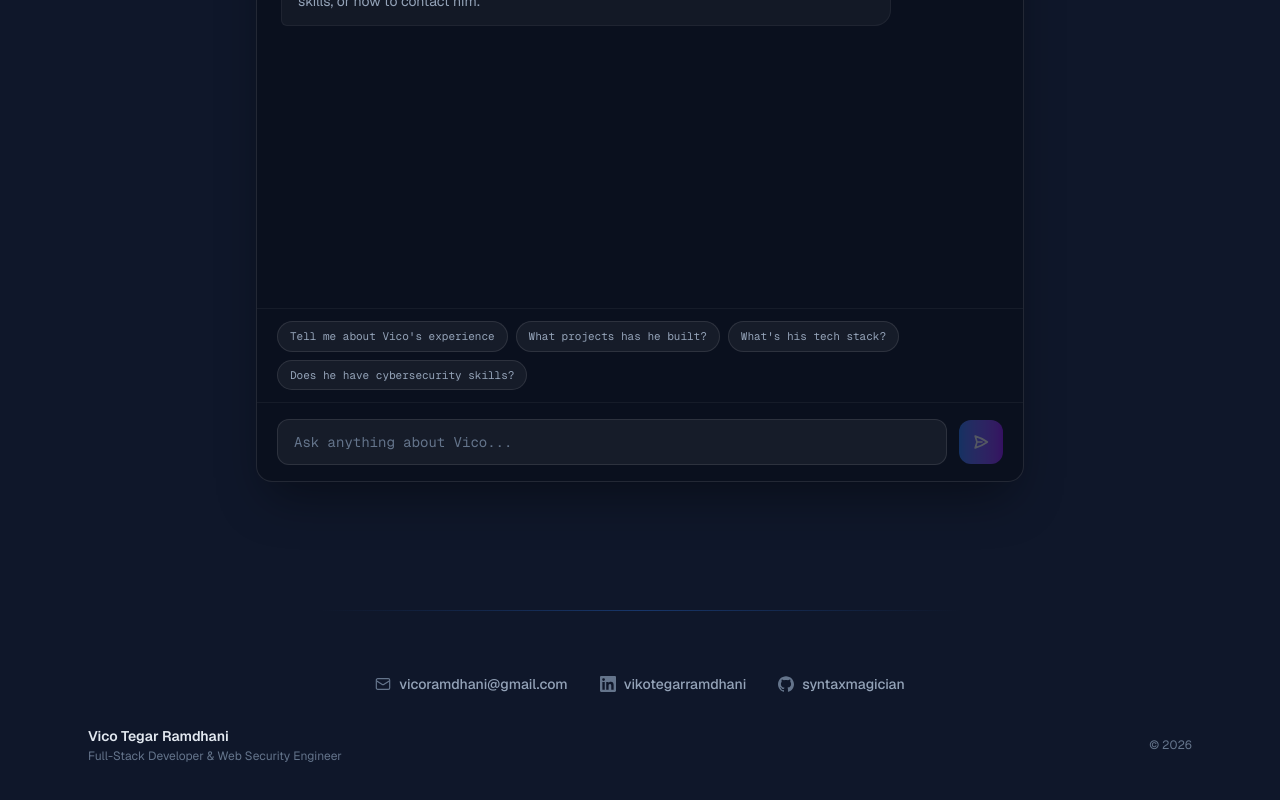
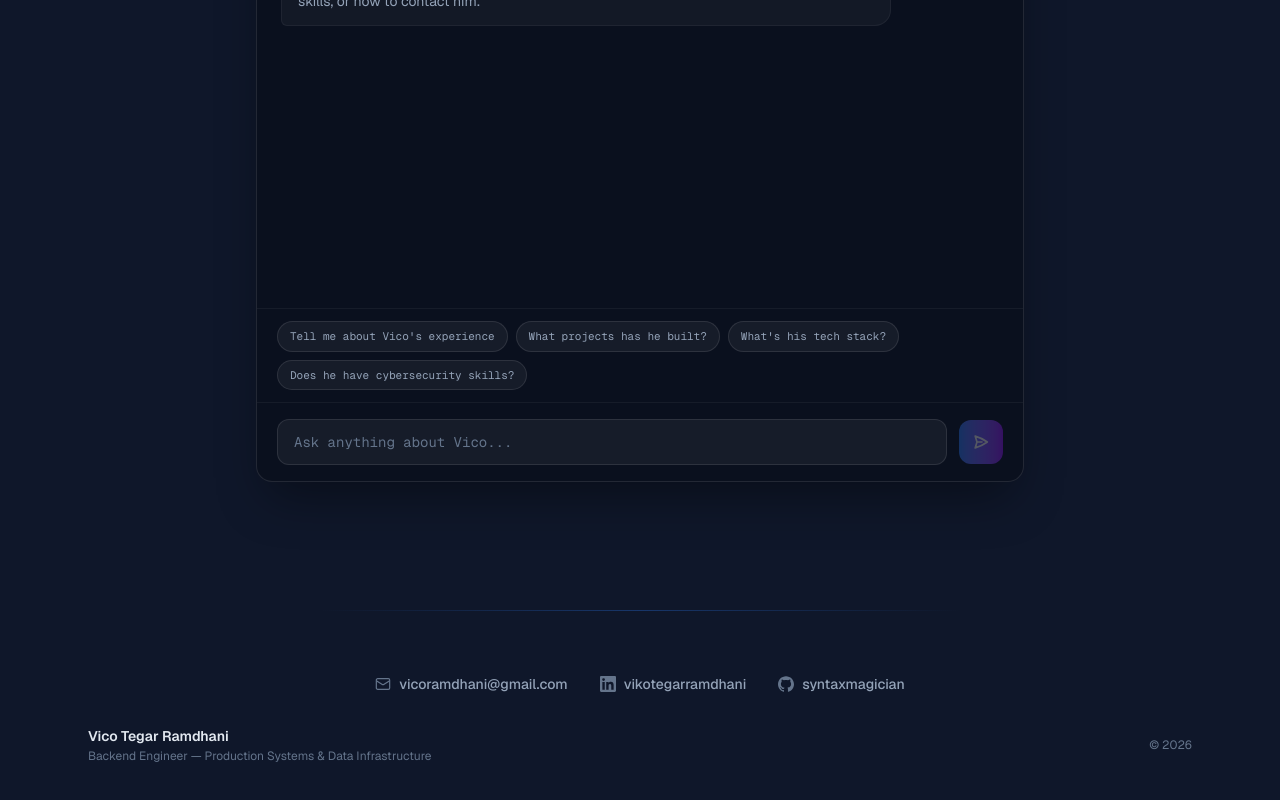
Before and after one commit to syntaxmagician/my_resume, a Next.js app: page / in a window 1280 px wide. Shown: the part 5426-6226 px from the top of the page. Built offline with nearby package versions, Linux system fonts and the light colour scheme.

Commit message:
fix content

```diff
--- a/app/layout.tsx
+++ b/app/layout.tsx
@@ -19,9 +19,9 @@ export const viewport: Viewport = {
 };
 
 export const metadata: Metadata = {
-  title: "Vico Tegar Ramdhani | Full-Stack Developer",
+  title: "Vico Tegar Ramdhani | Backend Engineer",
   description:
-    "Full-Stack Developer & Web Security Engineer with 5+ years of experience building scalable web applications in Node.js, React.js, PHP, and Golang.",
+    "Backend Engineer specializing in production stability, system architecture, and data infrastructure. Node.js, Golang, MySQL, MongoDB.",
 };
 
 export default function RootLayout({
--- a/components/layout/SiteFooter.tsx
+++ b/components/layout/SiteFooter.tsx
@@ -72,7 +72,7 @@ export function SiteFooter() {
               Vico Tegar Ramdhani
             </p>
             <p className="mt-0.5 text-xs text-dim">
-              Full-Stack Developer &amp; Web Security Engineer
+              Backend Engineer — Production Systems &amp; Data Infrastructure
             </p>
           </div>
           <p className="text-xs text-dim">&copy; {year}</p>
--- a/components/sections/ContactSection.tsx
+++ b/components/sections/ContactSection.tsx
@@ -51,8 +51,8 @@ export function ContactSection() {
   return (
     <PageSection id="contact" title="Contact">
       <p className="mb-8 max-w-lg text-sm text-muted">
-        Open to full-stack, mobile, or security engineering roles. Let&apos;s
-        connect.
+        Open to backend engineering roles focused on production stability,
+        system architecture, and data infrastructure. Let&apos;s connect.
       </p>
 
       <div className="grid gap-4 sm:grid-cols-2">
--- a/components/sections/InteractiveAISection.tsx
+++ b/components/sections/InteractiveAISection.tsx
@@ -16,7 +16,7 @@ const KNOWLEDGE: KnowledgeEntry[] = [
       "introduce", "perkenalan", "name", "nama", "profile", "vico",
     ],
     answer:
-      "Vico Tegar Ramdhani is a results-driven Full-Stack Developer with over 5 years of hands-on experience designing, developing, and deploying modern web applications. Proficient in Node.js, React.js, PHP, and Golang, with strong database management skills (SQL/NoSQL). He brings added value through a solid background in cybersecurity and secure coding practices, and has built scalable, high-performance systems for logistics, e-commerce, and digital security platforms.",
+      "Vico Tegar Ramdhani is a Backend Engineer focused on production stability, system architecture, and data infrastructure. He owns backend systems end-to-end — from diagnosing critical production incidents to designing data pipelines that connect multiple databases into unified reporting layers. His stack spans Node.js, Golang, MySQL, MongoDB, and GCP-based data tooling (Airflow, BigQuery, Looker Studio). He also brings added value through a solid background in cybersecurity and secure coding practices.",
   },
   {
     keywords: [
@@ -50,7 +50,7 @@ const KNOWLEDGE: KnowledgeEntry[] = [
       "strength", "kelebihan", "good at", "jago", "competenc",
     ],
     answer:
-      "Vico's skills span the full stack: Front-End — React.js, React Native, HTML5, CSS3, Bootstrap, jQuery, Responsive Design. Back-End — Node.js (Express), Golang (Fiber), PHP (Laravel, CodeIgniter), RESTful API, WebSocket, JWT Auth. Database — MySQL, MongoDB, PostgreSQL, Redis. DevOps & Tools — Git, Docker, PM2, Nginx, Postman, Linux CLI. Security — Secure Coding, OWASP Top 10, Burp Suite, Nmap, SQLMap, Kali Linux. Soft Skills — Problem Solving, Critical Thinking, Team Collaboration, Agile/SCRUM.",
+      "Core engineering competencies: Back-End — Node.js (Express), Golang (Fiber), PHP (Laravel, CodeIgniter), RESTful API, WebSocket, JWT Auth. Front-End — React.js, React Native, HTML5, CSS3, Bootstrap. Database — MySQL, MongoDB, PostgreSQL, Redis. DevOps & Tools — Git, Docker, PM2, Nginx, Postman, Linux CLI. Security — Secure Coding, OWASP Top 10, Burp Suite, Nmap, SQLMap, Kali Linux. Soft Skills — Problem Solving, Critical Thinking, Team Collaboration, Agile/SCRUM.",
   },
   {
     keywords: [
@@ -120,7 +120,7 @@ const KNOWLEDGE: KnowledgeEntry[] = [
       "pekerjaan", "company", "perusahaan",
     ],
     answer:
-      "Vico has 5+ years of professional experience: (1) Feb 2025–Present: Mobile App Developer (Freelance) — React Native mobile apps. (2) Aug 2024–Present: Full-Stack Developer & Web Security Engineer at PT. Eureka — building HRIS, logistics systems with React.js, Node.js, MongoDB. (3) Feb 2022–Aug 2024: Technical Support & Assistant Trainer at PT. NQA — DevOps support for 150+ IT security training sessions. (4) Jun 2019–Feb 2022: Junior Programmer at PT. Spentera — web dashboards and internal tools for a cybersecurity consulting firm.",
+      "Vico has 5+ years of professional experience: (1) Feb 2025–Present: Mobile App Developer (Freelance) — React Native mobile apps. (2) Aug 2024–Present: Backend Developer & Web Security Engineer at PT. Eureka — building HRIS, logistics systems with React.js, Node.js, MongoDB. (3) Feb 2022–Aug 2024: Technical Support & Assistant Trainer at PT. NQA — DevOps support for 150+ IT security training sessions. (4) Jun 2019–Feb 2022: Junior Programmer at PT. Spentera — web dashboards and internal tools for a cybersecurity consulting firm.",
   },
   {
     keywords: [
@@ -132,11 +132,11 @@ const KNOWLEDGE: KnowledgeEntry[] = [
   },
   {
     keywords: [
-      "eureka", "full-stack", "fullstack", "full stack", "hris",
+      "eureka", "backend", "hris",
       "logistics", "web security",
     ],
     answer:
-      "At PT. Eureka (Aug 2024–Present), Vico serves as Full-Stack Developer & Web Security Engineer. Eureka is a multi-industry tech company in Indonesia delivering solutions in logistics, e-commerce, book distribution, and travel services. His work includes: building and maintaining internal systems (HRIS & Logistics) using React.js, Node.js, and MongoDB; designing secure RESTful APIs with JWT auth; integrating security practices into the SDLC to reduce critical vulnerabilities; optimizing database performance by 40% through query restructuring and indexing; and collaborating with internal teams to debug and patch vulnerabilities from audit reports.",
+      "At PT. Eureka (Aug 2024–Present), Vico serves as Backend Developer & Web Security Engineer. Eureka is a multi-industry tech company in Indonesia delivering solutions in logistics, e-commerce, book distribution, and travel services. His work includes: building and maintaining internal systems (HRIS & Logistics) using React.js, Node.js, and MongoDB; designing secure RESTful APIs with JWT auth; integrating security practices into the SDLC to reduce critical vulnerabilities; optimizing database performance by 40% through query restructuring and indexing; and collaborating with internal teams to debug and patch vulnerabilities from audit reports.",
   },
   {
     keywords: [
@@ -232,7 +232,7 @@ const KNOWLEDGE: KnowledgeEntry[] = [
       "kontribusi", "recruit", "kandidat", "candidate", "why should",
     ],
     answer:
-      "Why hire Vico? He brings 5+ years of full-stack and cybersecurity experience — a rare combination. He's built production systems for logistics (RajaCepat), travel e-commerce (Masterdiskon), and digital security (Hacktrace.id). He optimized database performance by 40% at Eureka, managed 150+ training lab environments at NQA, and has hands-on security skills (OWASP, Burp Suite, Kali Linux). He delivers end-to-end: from secure API design and frontend development to deployment and monitoring.",
+      "Why hire Vico? He brings 5+ years of backend engineering and cybersecurity experience — a rare combination. He's built production systems for logistics (RajaCepat), travel e-commerce (Masterdiskon), and digital security (Hacktrace.id). He optimized database performance by 40% at Eureka, managed 150+ training lab environments at NQA, and has hands-on security skills (OWASP, Burp Suite, Kali Linux). He owns systems end-to-end: from architecture design and API development to deployment and production monitoring.",
   },
 
   // --- Future / Plans ---
@@ -292,7 +292,7 @@ const KNOWLEDGE: KnowledgeEntry[] = [
       "cari kerja", "job", "opportunity", "lowongan",
     ],
     answer:
-      "Vico is currently active as a freelance Mobile App Developer and as a Full-Stack Developer at PT. Eureka. For new opportunities or collaborations, reach out at vicoramdhani@gmail.com, 085591196700, LinkedIn: linkedin.com/in/vikotegarramdhani, or GitHub: github.com/syntaxmagician.",
+      "Vico is currently active as a freelance Mobile App Developer and as a Backend Developer at PT. Eureka. For new opportunities or collaborations, reach out at vicoramdhani@gmail.com, 085591196700, LinkedIn: linkedin.com/in/vikotegarramdhani, or GitHub: github.com/syntaxmagician.",
   },
 
   // --- Language (spoken) ---
```
